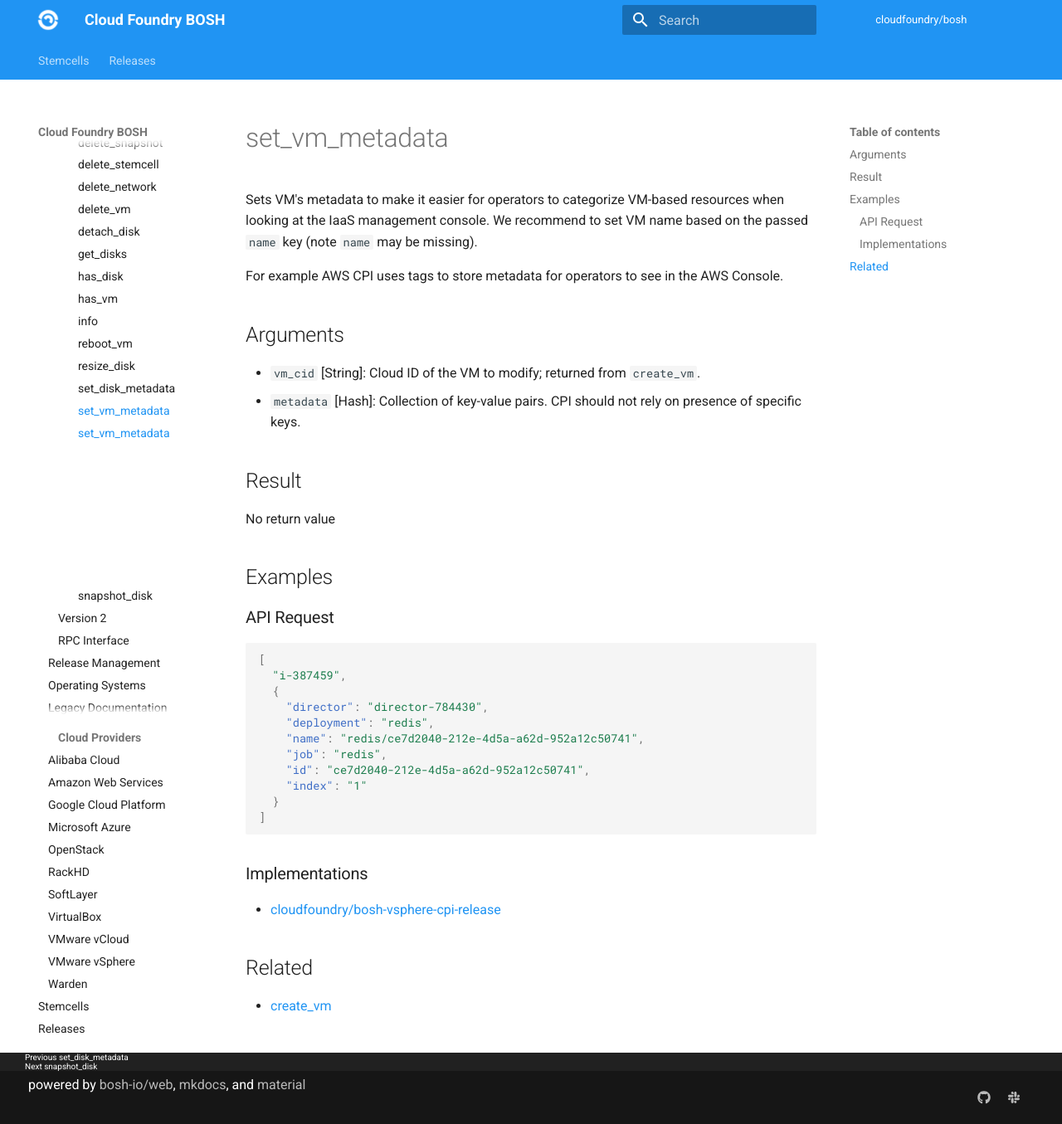
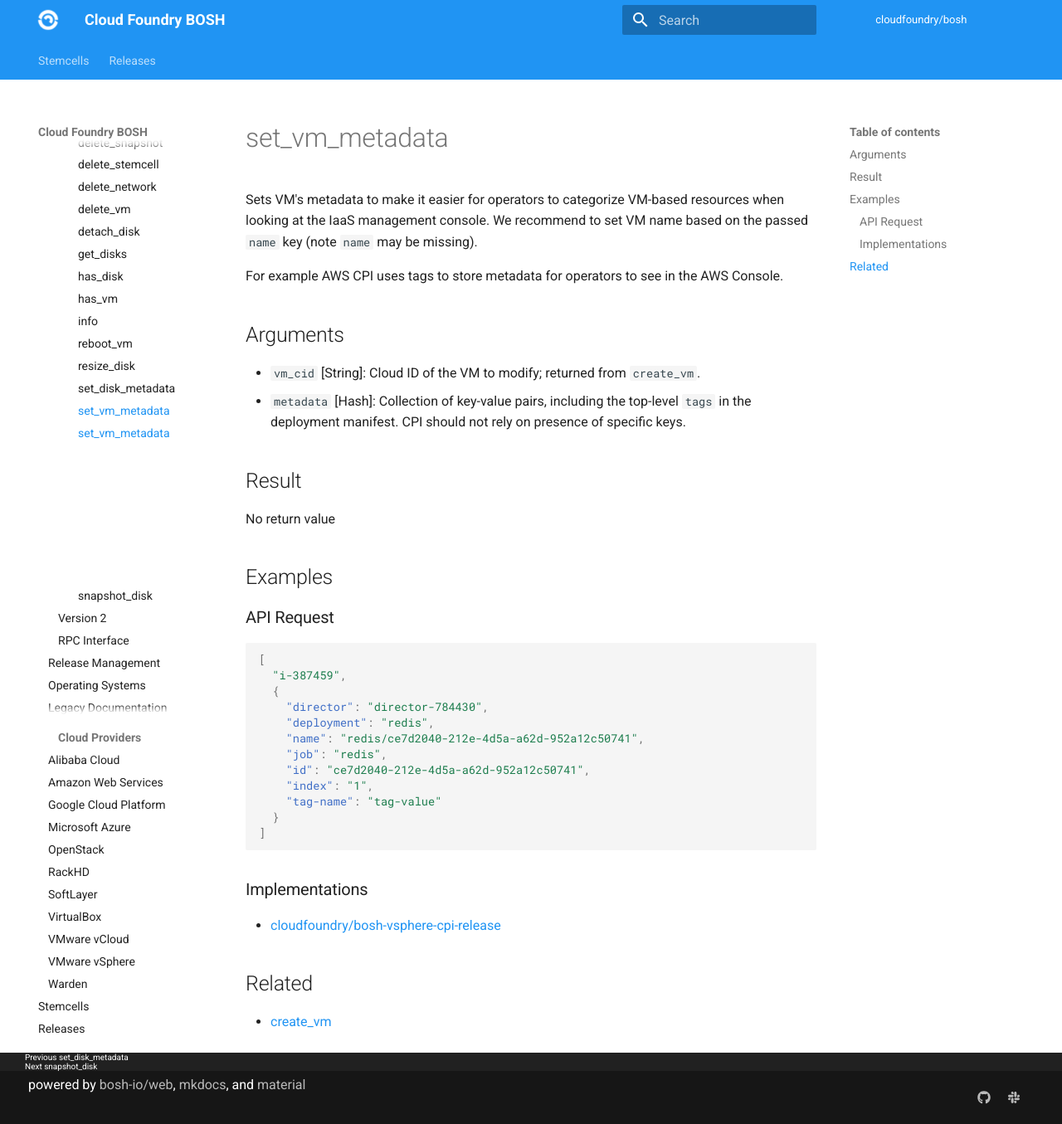
Before and after one commit to cloudfoundry/docs-bosh, an MkDocs documentation site: the page built from content/cpi-api-v1-method/set-vm-metadata.md, in a window 1280 px wide and 1355 px high. Shown: the whole window at 83% size. Built offline with MkDocs 1.6.1 and Material for MkDocs 9.7.7, drawn with Linux system fonts in a browser that asks for light colours; old or Windows-style settings are respelled for this version of MkDocs.

Commit message:
mention deployment tags in set_vm_metadata

````diff
--- a/content/cpi-api-v1-method/set-vm-metadata.md
+++ b/content/cpi-api-v1-method/set-vm-metadata.md
@@ -8,7 +8,7 @@ For example AWS CPI uses tags to store metadata for operators to see in the AWS
 ## Arguments
 
  * `vm_cid` [String]: Cloud ID of the VM to modify; returned from `create_vm`.
- * `metadata` [Hash]: Collection of key-value pairs. CPI should not rely on presence of specific keys.
+ * `metadata` [Hash]: Collection of key-value pairs, including the top-level `tags` in the deployment manifest. CPI should not rely on presence of specific keys.
 
 
 ## Result
@@ -30,7 +30,8 @@ No return value
     "name": "redis/ce7d2040-212e-4d5a-a62d-952a12c50741",
     "job": "redis",
     "id": "ce7d2040-212e-4d5a-a62d-952a12c50741",
-    "index": "1"
+    "index": "1",
+    "tag-name": "tag-value"
   }
 ]
 ```
````
